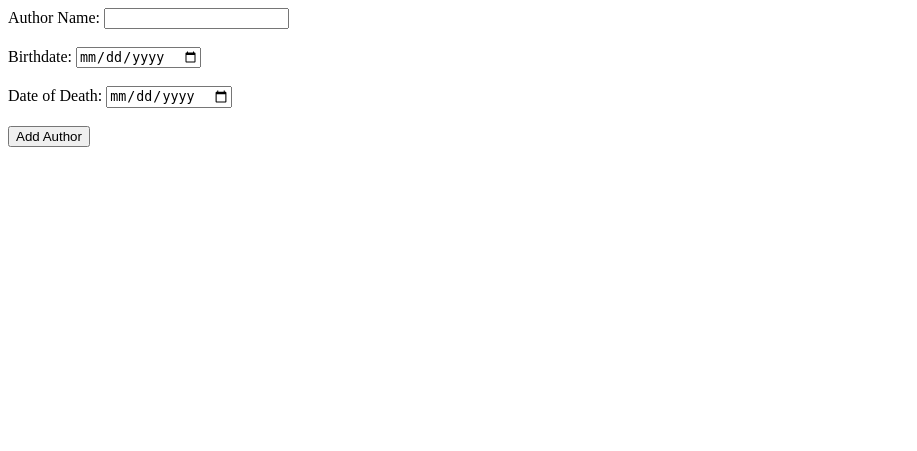
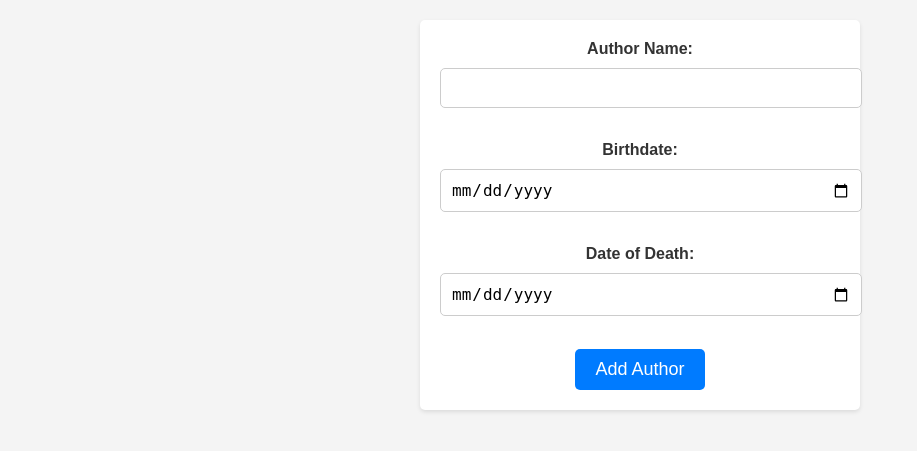
Before and after one commit to ddrelk/book_alchemy, a Flask app: page /add_author in a window 1280 px wide. Shown: the top 451 px of the page, without its empty margins (0-917 px from the left). Run offline with Flask 3, Linux system fonts and the light colour scheme.

Commit message:
Styling Changes

```diff
--- a/static/style.css
+++ b/static/style.css
@@ -1,32 +1,69 @@
-/* Error Box Styling */
-.error-box {
-    font-size: 16px;
-    border: 1px solid #8cb3d9; /* Set border color to match the banner */
-    border-radius: 20px; /* Make the edges rounder */
-    padding: 20px; /* Add padding to the form box */
-    background-color: #f7f7f7; /* Add background color */
-    margin: 3px;
+/* Reset some default styles for better consistency */
+body, h1, p, ul, li, form {
+    margin: 0;
+    padding: 0;
+}
+
+/* Overall page styles */
+body {
+    font-family: Arial, sans-serif;
+    background-color: #f4f4f4;
+    color: #333;
     text-align: center;
 }
 
-/* Banner Styling */
-.banner {
-    text-align: center;
-    background-color: #8cb3d9;
-    padding: 10px;
-    margin: 3px;
+/* Form container styles */
+div {
+    background-color: #fff;
+    padding: 20px;
     border-radius: 5px;
-    margin-bottom: 20px;
+    box-shadow: 0 2px 4px rgba(0, 0, 0, 0.1);
+    margin: 20px auto;
+    max-width: 400px;
 }
 
-.banner h1 {
-    font-family: 'Arial', sans-serif;
-    color: #FFFFFF;
-    margin: 3px;
+/* Form label styles */
+label {
+    display: block;
+    font-weight: bold;
+    margin-bottom: 10px;
 }
 
-/* Float the buttons to the right side */
-.action-buttons {
-    text-align: right;
-    margin: 3px;
+/* Form input styles */
+input[type="text"],
+input[type="date"] {
+    width: 100%;
+    padding: 10px;
+    margin-bottom: 15px;
+    border: 1px solid #ccc;
+    border-radius: 5px;
+    font-size: 16px;
 }
+
+/* Form submit button styles */
+input[type="submit"] {
+    background-color: #007BFF;
+    color: #fff;
+    border: none;
+    padding: 10px 20px;
+    border-radius: 5px;
+    cursor: pointer;
+    font-size: 18px;
+    transition: background-color 0.2s ease-in-out;
+}
+
+input[type="submit"]:hover {
+    background-color: #0056b3;
+}
+
+/* Error message styles */
+.error {
+    color: #dc3545;
+    margin-top: 10px;
+}
+
+/* Success message styles */
+.success {
+    color: #28a745;
+    margin-top: 10px;
+}
--- a/templates/add_author.html
+++ b/templates/add_author.html
@@ -4,6 +4,7 @@
     <meta charset="UTF-8">
     <meta name="viewport" content="width=device-width, initial-scale=1.0">
     <meta http-equiv="X-UA-Compatible" content="ie=edge">
+    <link rel="stylesheet" href="/static/style.css">
 </head>
 <body>
 <div>
--- a/templates/add_book.html
+++ b/templates/add_book.html
@@ -4,6 +4,7 @@
     <meta charset="UTF-8">
     <meta name="viewport" content="width=device-width, initial-scale=1.0">
     <meta http-equiv="X-UA-Compatible" content="ie=edge">
+    <link rel="stylesheet" href="/static/style.css">
   </head>
   <body>
 
```
Also changed, not shown: static/home_style.css (added, +120 -0 lines), templates/error.html (+4 -4 lines), templates/home.html (+15 -13 lines).
